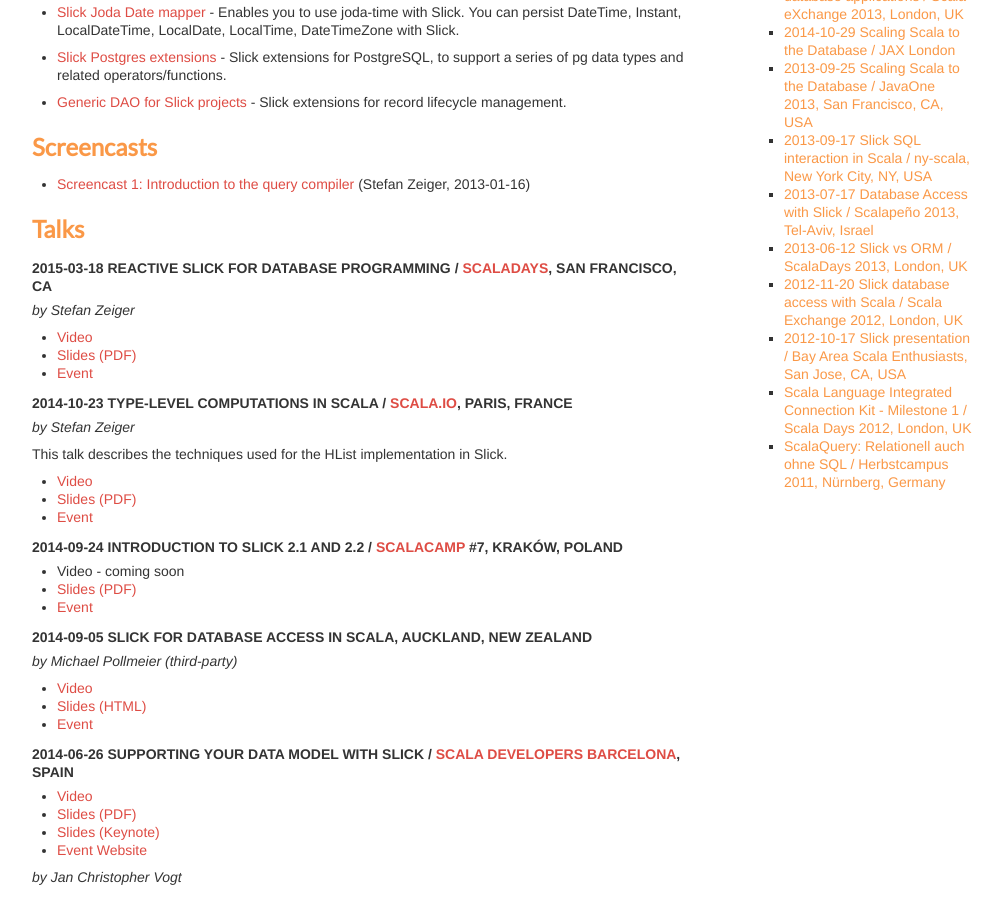
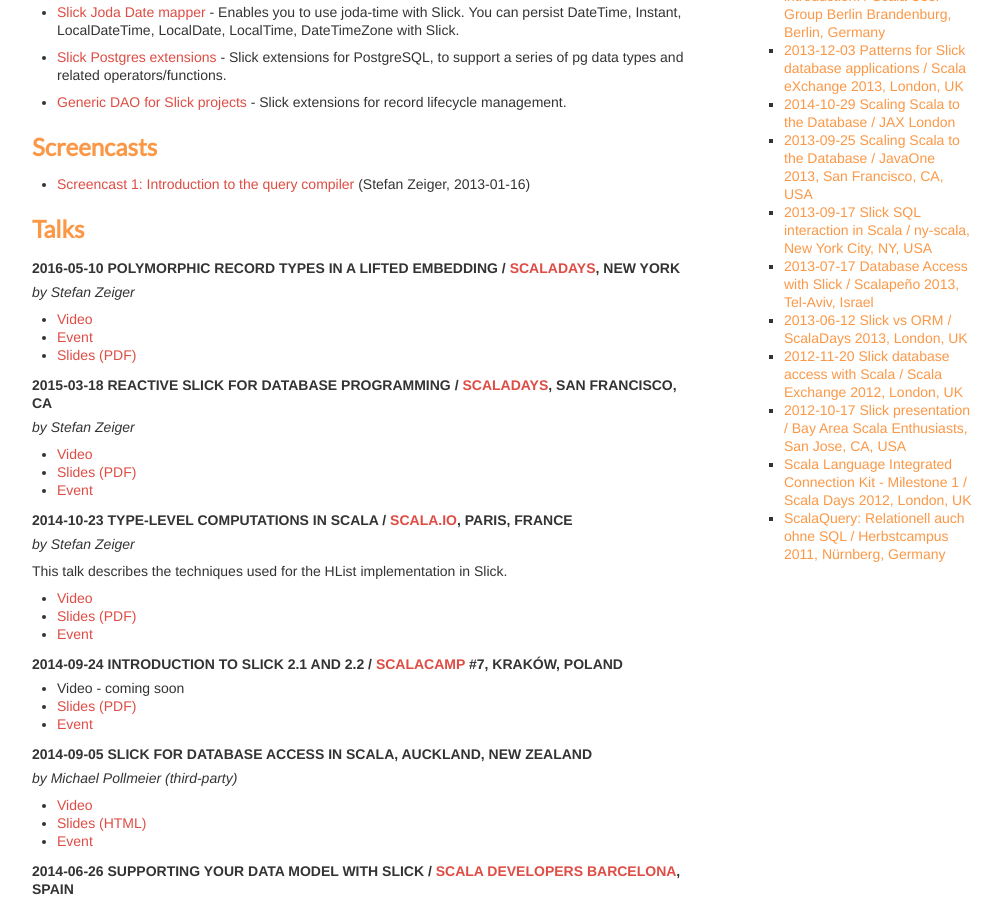
Before and after one commit to slick/slick.github.com, a Jekyll site: the page built from docs/index.md, in a window 1280 px wide and 900 px high, scrolled down 1284 px. Shown: the whole window, without its empty margins (138-1141 px from the left). Built offline with Jekyll 4.4.1, drawn with Linux system fonts in a browser that asks for light colours; some of the changed text lies outside the part shown.

Commit message:
Add Scala Days 2016 talk (#35)
* Add Scala Days 2016 talk

* Add slides for ScalaDays 2016 talk

```diff
--- a/docs/index.md
+++ b/docs/index.md
@@ -102,6 +102,15 @@
 * [Screencast 1: Introduction to the query compiler](http://youtu.be/THlvR9bXHIc) (Stefan Zeiger, 2013-01-16)
 
 ## Talks
+
+#### 2016-05-10 Polymorphic Record Types in a Lifted Embedding / [Scaladays](http://event.scaladays.org/scaladays-nyc-2016), New York
+
+*by Stefan Zeiger*
+
+* [Video](https://www.youtube.com/watch?v=tS6N5AaZTLA)
+* [Event](http://event.scaladays.org/scaladays-nyc-2016#!#schedulePopupExtras-7546)
+* [Slides (PDF)](/talks/scaladays2016/Polymorphic_Record_Types_in_a_Lifted_Embedding_-_ScalaDays_NYC_2016.pdf)
+
 
 #### 2015-03-18 Reactive Slick for Database Programming / [ScalaDays](http://event.scaladays.org/scaladays-sanfran-2015), San Francisco, CA
 
```
Also changed, not shown: 1 other file.
